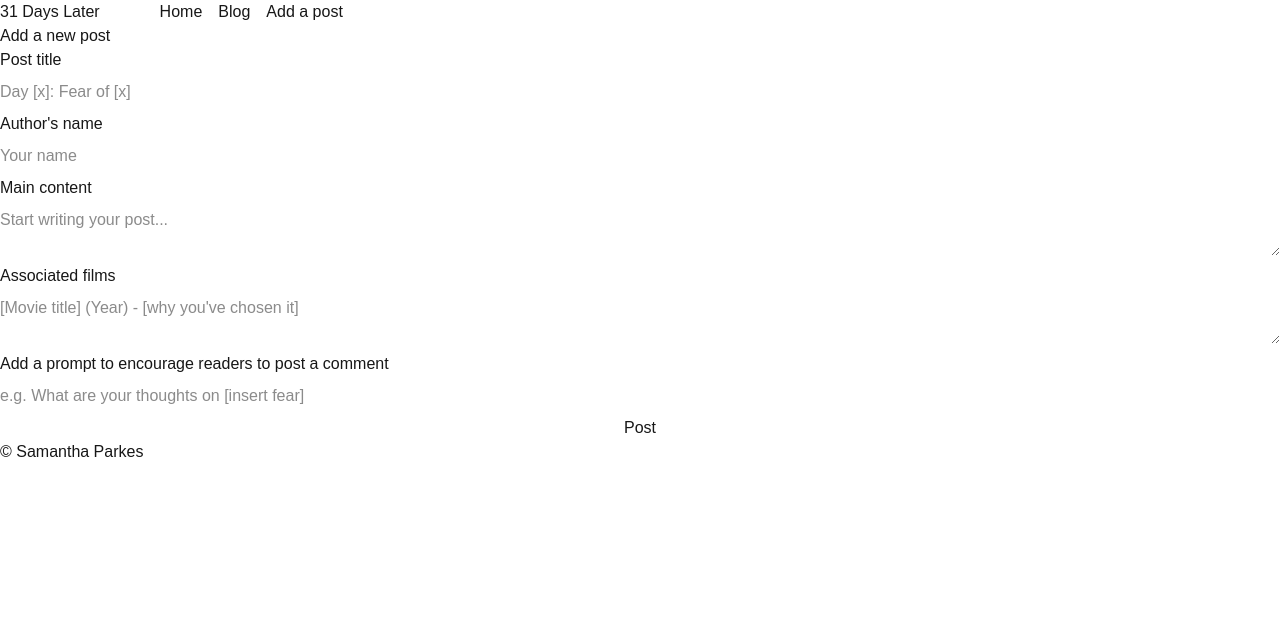
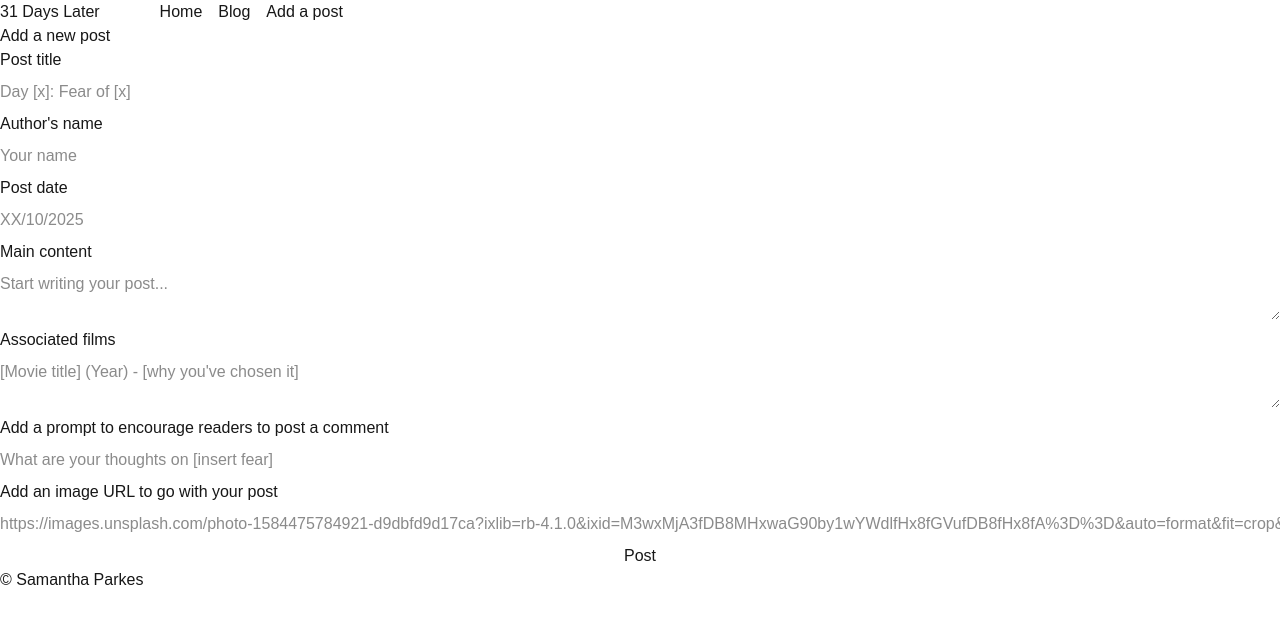
Before and after one commit to samantha-18492/wk08-assignment, a Next.js app: page /add-post in a window 1280 px wide. Shown: the top 624 px of the page. Built offline with nearby package versions, Linux system fonts and the light colour scheme.

Commit message:
add post extra fields

```diff
--- a/src/app/add-post/page.js
+++ b/src/app/add-post/page.js
@@ -6,11 +6,18 @@ export default function Page() {
   async function handleSubmit(formData) {
     "use server";
 
-    const { title, author, content, recommended_films, prompt } =
-      Object.fromEntries(formData);
+    const {
+      title,
+      author,
+      created_at,
+      content,
+      recommended_films,
+      prompt,
+      img_url,
+    } = Object.fromEntries(formData);
     const newPost = await db.query(
-      `INSERT INTO blog_posts (title, author, content, recommended_films, prompt) VALUES ($1, $2, $3, $4, $5)`,
-      [title, author, content, recommended_films, prompt]
+      `INSERT INTO blog_posts (title, author, created_at, content, recommended_films, prompt, img_url) VALUES ($1, $2, $3, $4, $5, $6, $7)`,
+      [title, author, created_at, content, recommended_films, prompt, img_url]
     );
 
     revalidatePath("/posts");
@@ -24,6 +31,8 @@ export default function Page() {
         <input name="title" placeholder="Day [x]: Fear of [x]" required />
         <label>Author&apos;s name</label>
         <input name="author" placeholder="Your name" required />
+        <label>Post date</label>
+        <input name="created_at" placeholder="XX/10/2025" required />
         <label>Main content</label>
         <textarea
           name="content"
@@ -39,7 +48,13 @@ export default function Page() {
         <label>Add a prompt to encourage readers to post a comment</label>
         <input
           name="prompt"
-          placeholder="e.g. What are your thoughts on [insert fear]"
+          placeholder="What are your thoughts on [insert fear]"
+          required
+        />
+        <label>Add an image URL to go with your post</label>
+        <input
+          name="img_url"
+          placeholder="https://images.unsplash.com/photo-1584475784921-d9dbfd9d17ca?ixlib=rb-4.1.0&ixid=M3wxMjA3fDB8MHxwaG90by1wYWdlfHx8fGVufDB8fHx8fA%3D%3D&auto=format&fit=crop&q=80&w=1170"
           required
         />
         <button type="submit">Post</button>
```
